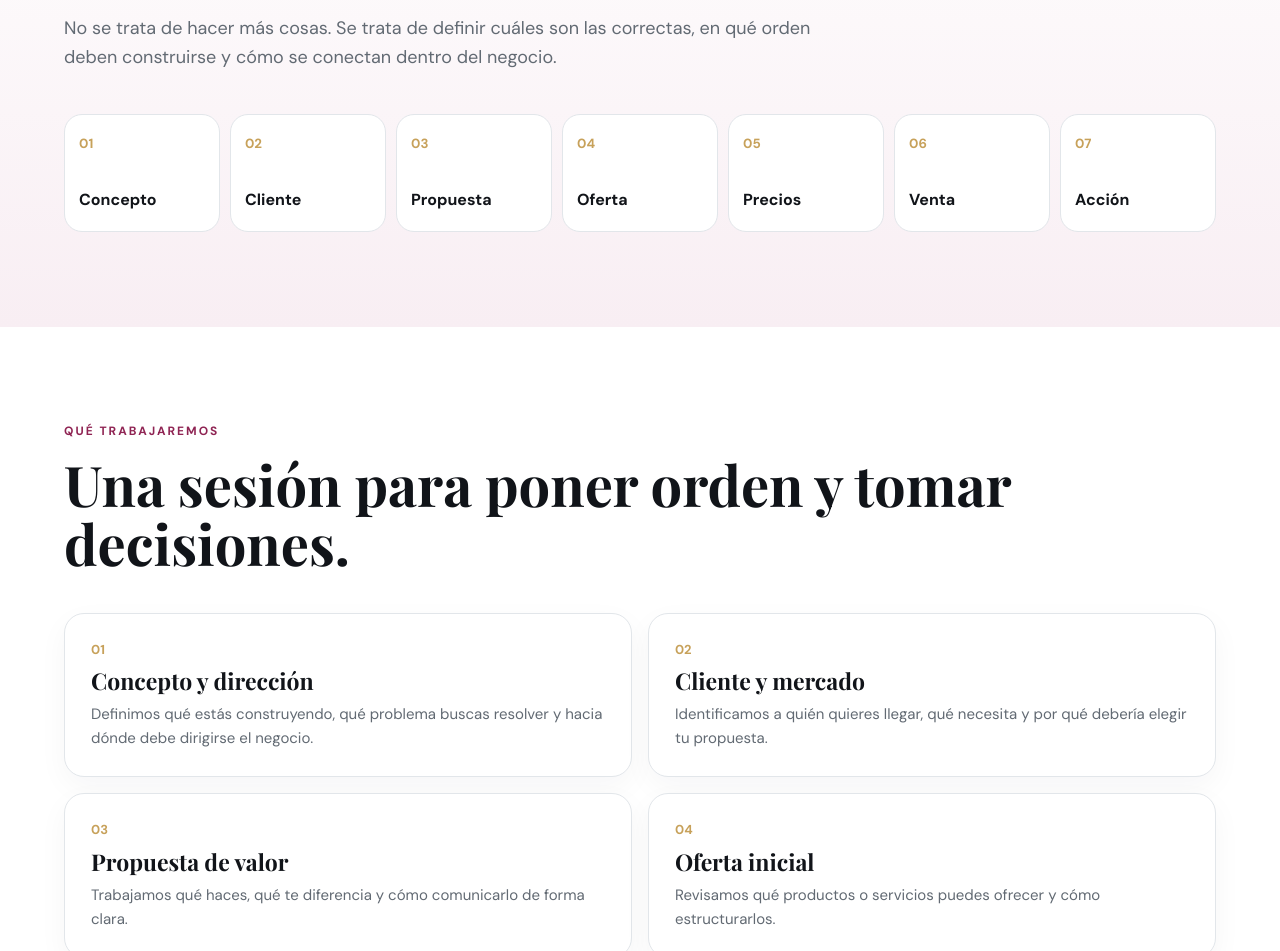
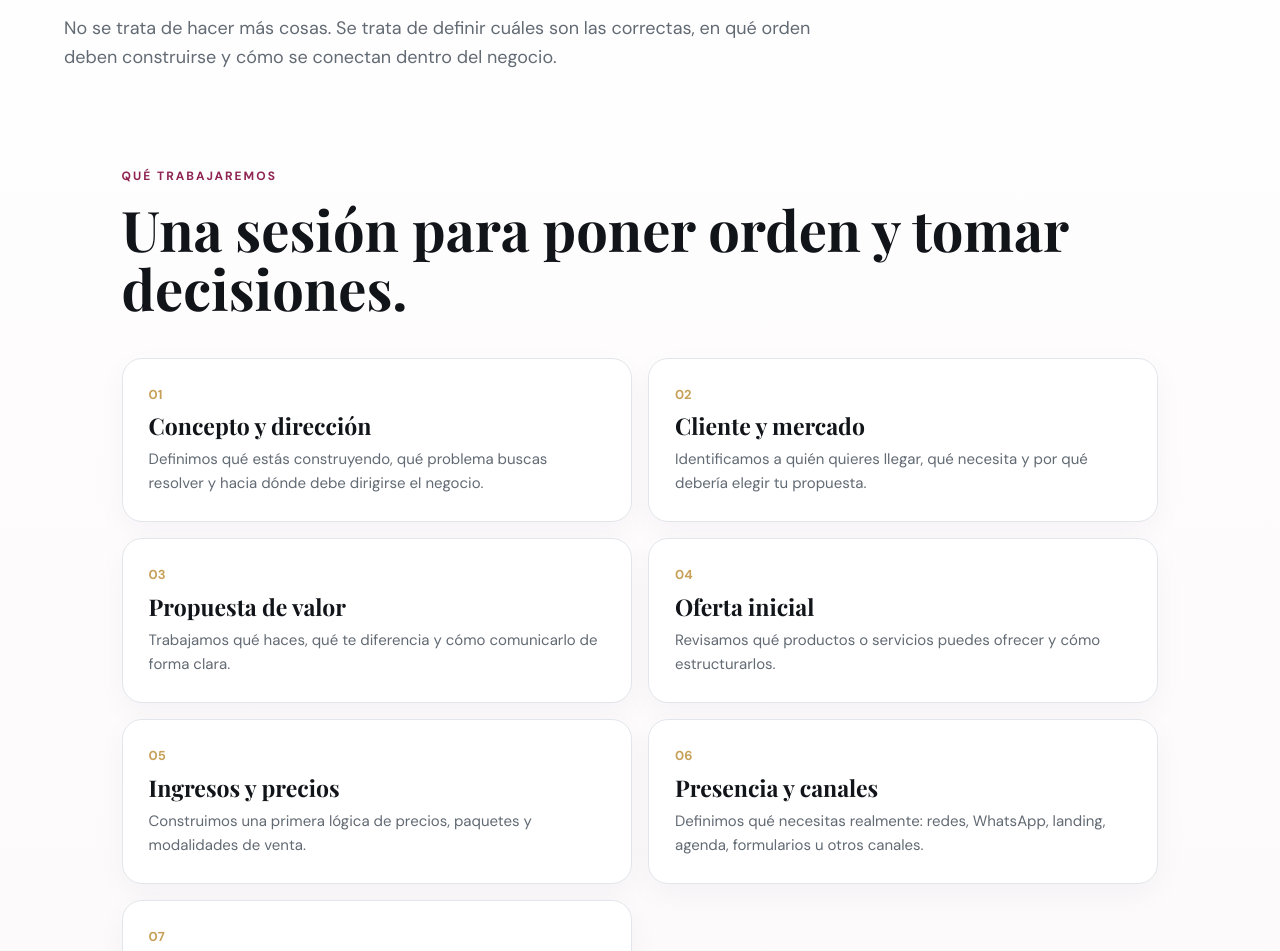
Before and after one commit to estebanutricion/nicole-carrillo-web, a plain HTML site: page index.html in a window 1280 px wide. Shown: the part 1566-2517 px from the top of the page. Drawn offline with nearby package versions, Linux system fonts and the light colour scheme.

Commit message:
Update index.html

```diff
--- a/index.html
+++ b/index.html
@@ -315,18 +315,6 @@
         en qué orden deben construirse y cómo se conectan dentro del negocio.
       </p>
 
-      <div class="system-flow">
-        <div class="flow-item"><small>01</small><span>Concepto</span></div>
-        <div class="flow-item"><small>02</small><span>Cliente</span></div>
-        <div class="flow-item"><small>03</small><span>Propuesta</span></div>
-        <div class="flow-item"><small>04</small><span>Oferta</span></div>
-        <div class="flow-item"><small>05</small><span>Precios</span></div>
-        <div class="flow-item"><small>06</small><span>Venta</span></div>
-        <div class="flow-item"><small>07</small><span>Acción</span></div>
-      </div>
-    </div>
-  </section>
-
   <section>
     <div class="container">
       <div class="eyebrow">Qué trabajaremos</div>
```
